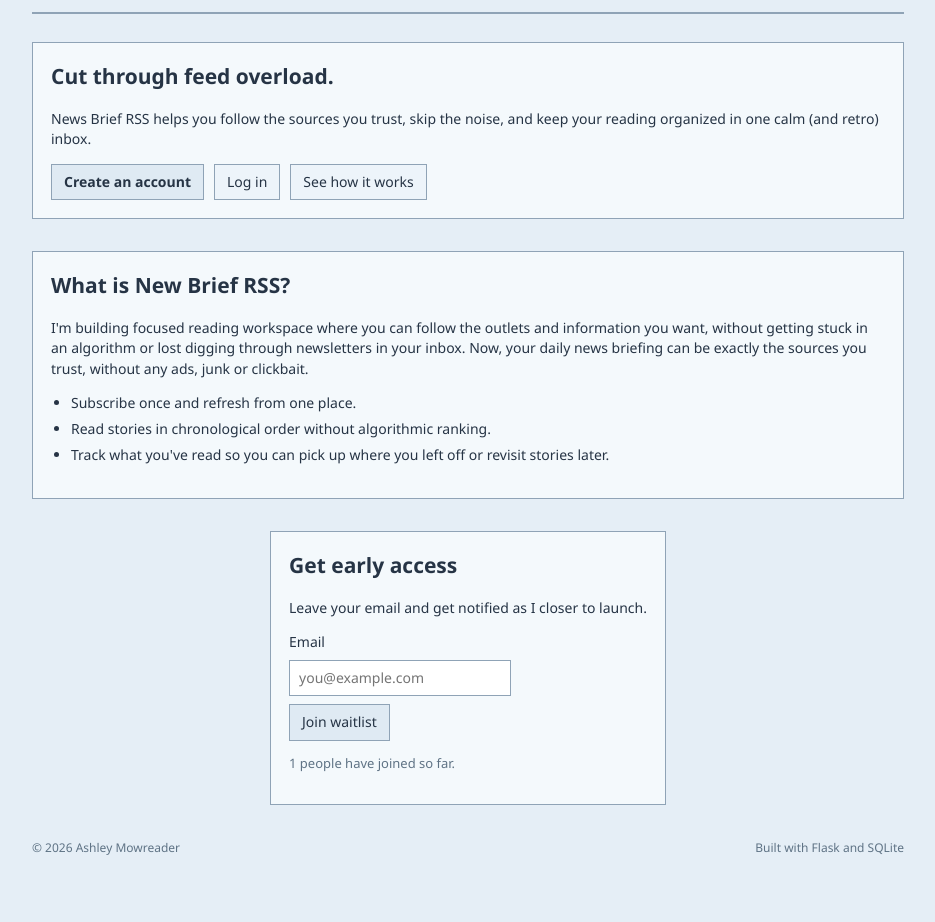
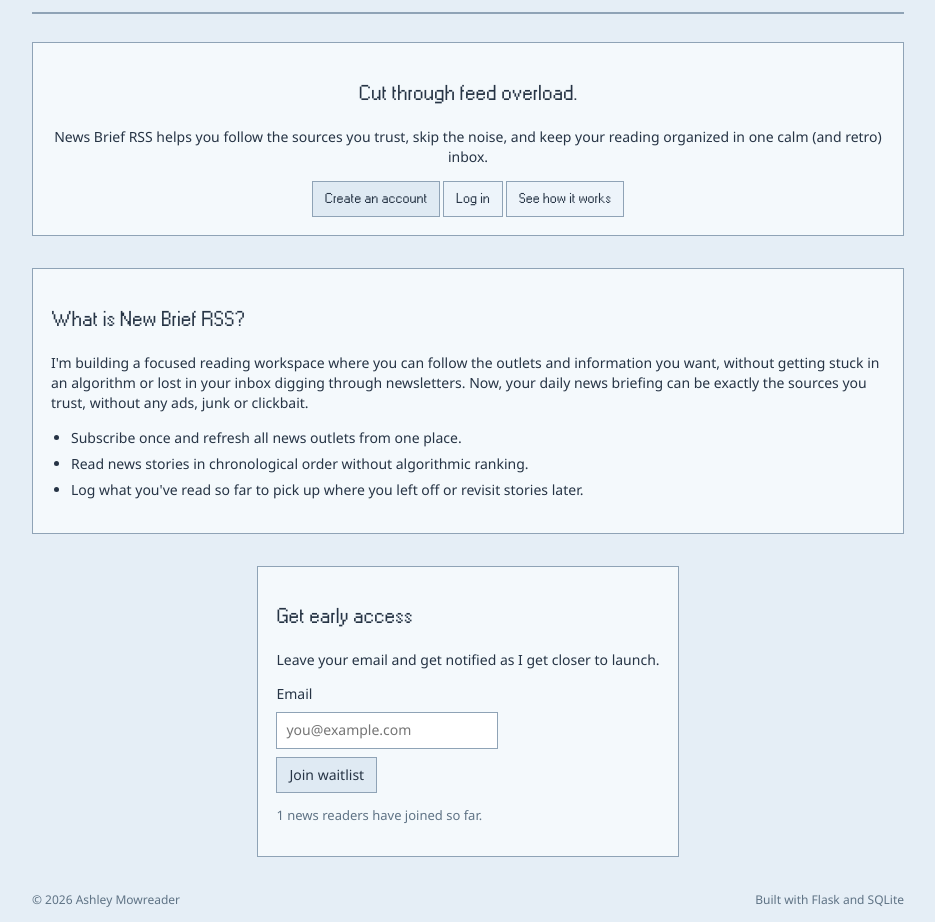
Before and after one commit to amowreader/rss-reader, a Flask app: page / in a window 1280 px wide. Shown: the part 54-976 px from the top of the page, without its empty margins (172-1107 px from the left). Before the commit the page ends 909 px from the top, so only its background shows below. Run offline with Flask 3, Linux system fonts and the light colour scheme; data comes from the database, SQL or seed files in the repository; both versions use the stored data as it was after the commit.

Commit message:
uploading new design changes

```diff
--- a/static/site.css
+++ b/static/site.css
@@ -129,8 +129,8 @@
 
 .landing-hero,
 .landing-panel {
-  max-width: 760px;
-  margin: 16px auto;
+  max-width: 100%;
+  text-align: center;
   padding: 18px;
   background: var(--panel);
   border: 1px solid var(--line);
--- a/static/style.css
+++ b/static/style.css
@@ -17,7 +17,8 @@
   padding: 14px;
   background: var(--bg);
   color: var(--text);
-  font-family: "Segoe UI", Tahoma, Verdana, sans-serif;
+    /* Body uses system sans-serif. Headings and hero use the W95F display font. */
+    font-family: "Segoe UI", Tahoma, Verdana, sans-serif;
   font-size: 14px;
   line-height: 1.45;
   min-height: 100vh;
@@ -227,24 +228,44 @@
   font-size: 12px;
 }
 
-.landing-hero,
+.landing-hero, .landing-head {
+  max-width: 900px;
+  margin: 16px auto;
+  padding: 18px;
+  text-align: center;
+  background: var(--panel);
+  border: 1px solid var(--line);
+}
+
+/* W95F font import (OFL). Files present in static/assets/: w95f.woff2, w95f.woff, W95F.otf */
+@font-face {
+  font-family: "W95F";
+  src: url("/static/assets/w95f.woff2") format("woff2"),
+       url("/static/assets/w95f.woff") format("woff"),
+       url("/static/assets/W95F.otf") format("opentype");
+  font-weight: 100 900;
+  font-style: normal;
+  font-display: swap;
+}
+
+/* Apply the display font to headings and the landing hero */
+h1, h2, h3, h4, h5, h6,
+.landing-hero {
+  font-family: "W95F", "Segoe UI", Tahoma, Verdana, sans-serif;
+}
+
+/* Ensure paragraph text stays the default sans-serif even inside the hero */
+.landing-hero p {
+  font-family: "Segoe UI", Tahoma, Verdana, sans-serif;
+}
+
+/* Panels used across pages */
 .landing-panel {
+  max-width: 900px;
   margin: 16px auto;
   padding: 18px;
   background: var(--panel);
   border: 1px solid var(--line);
-}
-
-.landing-hero h1,
-.landing-panel h2 {
-  margin-top: 0;
-}
-
-.landing-cta-row {
-  display: flex;
-  gap: 10px;
-  flex-wrap: wrap;
-  margin-top: 12px;
 }
 
 .button-link {
@@ -292,6 +313,8 @@
   gap: 16px;
   align-items: start;
 }
+
+/* (Full-width hero removed; hero is a centered box with max-width.) */
 
 .getting-started-grid .landing-panel {
   margin: 0;
--- a/templates/base.html
+++ b/templates/base.html
@@ -2,7 +2,7 @@
 <html>
 <head>
   <meta charset="utf-8">
-  <title>{% block title %}RSS Reader{% endblock %}</title>
+  <title>{% block title %}News Brief RSS{% endblock %}</title>
   <link rel="stylesheet" href="{{ url_for('static', filename='style.css') }}">
 </head>
 <body>
--- a/templates/getting_started.html
+++ b/templates/getting_started.html
@@ -1,11 +1,13 @@
 {% extends "base.html" %}
-{% block title %}Getting Started — RSS Reader{% endblock %}
+{% block title %}Getting Started — News Brief RSS{% endblock %}
 {% block content %}
 <section class="landing-hero">
+  <section class="landing-head">
   <h1>Getting Started</h1>
   <p>
     New here? Let's get you your account set up and add your first stories.
   </p>
+  </section>
 </section>
 
 <div class="getting-started-grid">
@@ -69,6 +71,7 @@
 
   <section class="landing-panel panel-wide">
     <h2>Next step</h2>
+    <p> Ready to get reading? Go to <a href="{{ url_for('list_feeds') if g.user else url_for('login') }}">Feeds</a> to add your first feed, then head to <a href="{{ url_for('index') }}">Reading List</a> to see your stories. </p>
     <div class="landing-cta-row">
       {% if g.user %}
         <a class="button-link" href="{{ url_for('index') }}">Open reading list</a>
--- a/templates/index.html
+++ b/templates/index.html
@@ -3,7 +3,7 @@
 
 <div class="feed-controls">
   {% if demo_mode %}
-    <p class="demo-note">Demo mode: try the sample reader UI below. Read state is saved only in your browser.</p>
+    <p class="demo-note">Demo mode: try the sample reader below. Read state is saved only in your browser.</p>
     <form class="refresh-form" onsubmit="return false;">
       <button type="button" data-demo-refresh>Refresh all feeds</button>
     </form>
--- a/templates/landing.html
+++ b/templates/landing.html
@@ -4,8 +4,7 @@
 <section class="landing-hero">
   <h1>Cut through feed overload.</h1>
   <p>
-    News Brief RSS helps you follow the sources you trust, skip the noise,
-    and keep your reading organized in one calm (and retro) inbox.
+    News Brief RSS helps you follow the sources you trust, skip the noise, and keep your reading organized in one calm (and retro) inbox.
   </p>
   <div class="landing-cta-row">
     {% if g.user %}
@@ -21,19 +20,19 @@
 <section class="landing-panel">
   <h2>What is New Brief RSS?</h2>
   <p>
-    I'm building focused reading workspace where you can follow the outlets and information you want, without getting stuck in an algorithm or lost digging through newsletters in your inbox. Now, your daily news briefing can be exactly the sources you trust, without any ads, junk or clickbait.
+    I'm building a focused reading workspace where you can follow the outlets and information you want, without getting stuck in an algorithm or lost in your inbox digging through newsletters. Now, your daily news briefing can be exactly the sources you trust, without any ads, junk or clickbait.
   </p>
   <ul class="landing-list">
-    <li>Subscribe once and refresh from one place.</li>
-    <li>Read stories in chronological order without algorithmic ranking.</li>
-    <li>Track what you've read so you can pick up where you left off or revisit stories later.</li>
+    <li>Subscribe once and refresh all news outlets from one place.</li>
+    <li>Read news stories in chronological order without algorithmic ranking.</li>
+    <li>Log what you've read so far to pick up where you left off or revisit stories later.</li>
   </ul>
 </section>
 
 <section class="landing-panel">
   <h2>Get early access</h2>
   <p>
-    Leave your email and get notified as I closer to launch.
+    Leave your email and get notified as I get closer to launch.
   </p>
 
   {% if form_error %}
@@ -50,6 +49,6 @@
     <button type="submit">Join waitlist</button>
   </form>
 
-  <p class="waitlist-note">{{ signup_count }} people have joined so far.</p>
+  <p class="waitlist-note">{{ signup_count }} news readers have joined so far.</p>
 </section>
 {% endblock %}
--- a/templates/login.html
+++ b/templates/login.html
@@ -12,6 +12,6 @@
   <button type="submit">Log in</button>
 </form>
 
-<p>No account? <a href="{{ url_for('signup') }}">Sign up</a></p>
+<p>Not signed up yet? <a href="{{ url_for('signup') }}">Join here</a></p>
 
 {% endblock %}
```
Also changed, not shown: static/assets/OFL.txt (added, +97 -0 lines), rss.db, static/assets/W95F.otf (added), static/assets/w95f.woff (added), static/assets/w95f.woff2 (added).
